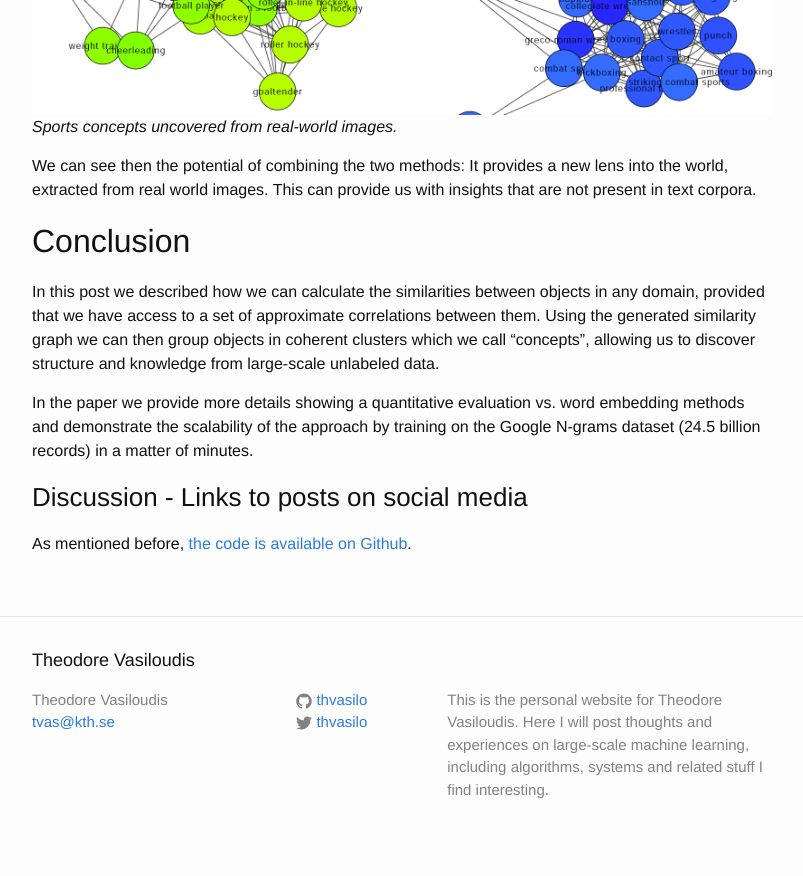
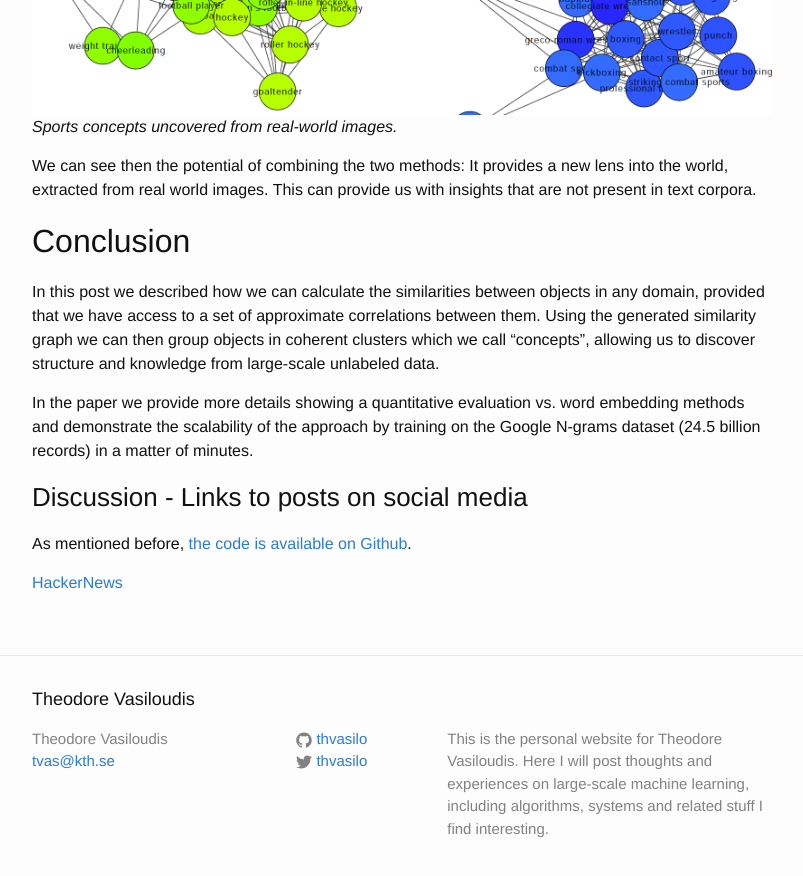
Before and after one commit to thvasilo/thvasilo.github.io, a Jekyll site: the page built from _posts/2019-07-02-Finding-graph-similarities.md, in a window 1280 px wide and 900 px high, scrolled down 12238 px. Shown: the top 876 px of the window, without its empty margins (238-1041 px from the left). Built offline with Jekyll 4.4.1, drawn with Linux system fonts in a browser that asks for light colours; formulas are drawn with MathJax 3.

Commit message:
Add HackerNews link.

```diff
--- a/_posts/2019-07-02-Finding-graph-similarities.md
+++ b/_posts/2019-07-02-Finding-graph-similarities.md
@@ -405,3 +405,5 @@ records) in a matter of minutes.
 ### Discussion - Links to posts on social media
 
 As mentioned before, [the code is available on Github](https://github.com/sics-dna/concepts).
+
+[HackerNews](https://news.ycombinator.com/item?id=20339284)
```
